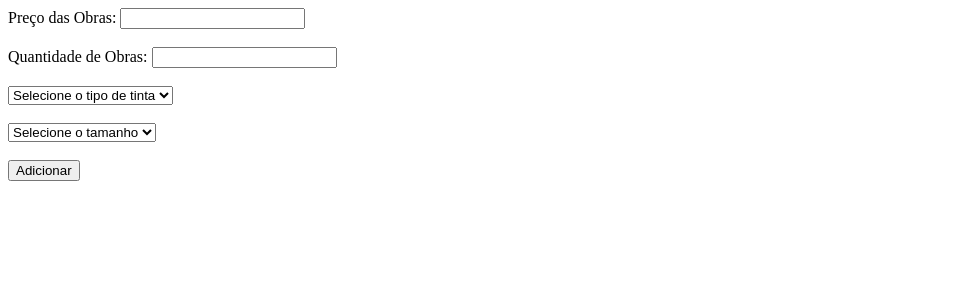
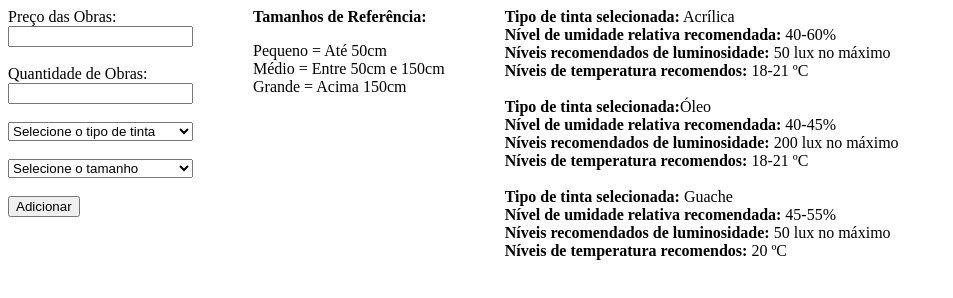
Before and after one commit to matheusmarquesls/infinityArt, a plain HTML site: page Logica/logica.html in a window 1280 px wide. Shown: the whole page, without its empty margins (0-953 px from the left). Drawn offline with Linux system fonts and the light colour scheme.

Commit message:
Adicionando Versão quase que pronta VS4

```diff
--- a/Logica/logica.html
+++ b/Logica/logica.html
@@ -1,5 +1,6 @@
 <!DOCTYPE html>
 <html lang="en">
+
 <head>
     <meta charset="UTF-8">
     <meta name="viewport" content="width=device-width, initial-scale=1.0">
@@ -8,9 +9,13 @@
 
 <body>
 
-    Preço das Obras: <input type="number" id="input_precoObras"> <br><br>
+    <div id="div_calculadora" style="display: flex; flex-direction: row; gap: 60px;">
 
-    Quantidade de Obras: <input type="number" id="input_qtd_obras"> <br><br>
+        <div id="div_componentes" style="display: flex; flex-direction: column;">
+
+            Preço das Obras: <input type="number" id="input_precoObras"> <br>
+
+            Quantidade de Obras: <input type="number" id="input_qtd_obras"> <br>
 
             <select id="select_tipo_tinta">
 
@@ -19,7 +24,7 @@
                 <option value="guache"> Guache </option>
                 <option value="oleo"> Óleo</option>
 
-    </select> <br> <br>
+            </select> <br>
 
             <select id="select_tam_obra">
 
@@ -28,19 +33,61 @@
                 <option value="medio"> Médio </option>
                 <option value="grande"> Grande </option>
 
-    </select> <br><br>
+            </select> <br>
 
             <div style="display: flex; flex-direction: row; gap: 12px;">
+
                 <button onclick="adicionarObra()"> Adicionar </button>
-
-        <button onclick="calcPrejuizo()"id="botaoCalcular"  style="display: none;">Calcular</button>
+                <button onclick="calcPrejuizo()" id="botaoCalcular" style="display: none;">Calcular</button>
 
             </div>
 
+        </div>
+
+        <div id="div_orientacoes" style="display: flex; flex-direction: column;">
+
+            <b>
+
+                Tamanhos de Referência:
+
+            </b>
+
+            <p>
+
+                Pequeno = Até 50cm <br>
+                Médio = Entre 50cm e 150cm <br>
+                Grande = Acima 150cm <br>
+
+            </p>
+
+        </div>
+
+        <div id="div_recomendado">
+
+            <b>Tipo de tinta selecionada:</b> Acrílica <br>
+            <b>Nível de umidade relativa recomendada:</b> 40-60% <br>
+            <b>Níveis recomendados de luminosidade:</b> 50 lux no máximo <br>
+            <b>Níveis de temperatura recomendos:</b> 18-21 ºC <br><br>
+
+            <b>Tipo de tinta selecionada:</b>Óleo <br>
+            <b>Nível de umidade relativa recomendada:</b> 40-45% <br>
+            <b>Níveis recomendados de luminosidade:</b> 200 lux no máximo <br>
+            <b>Níveis de temperatura recomendos:</b> 18-21 ºC <br><br>
+
+            <b>Tipo de tinta selecionada:</b> Guache <br>
+            <b>Nível de umidade relativa recomendada:</b> 45-55% <br>
+            <b>Níveis recomendados de luminosidade:</b> 50 lux no máximo <br>
+            <b>Níveis de temperatura recomendos:</b> 20 ºC <br>
+
+        </div>
+
+    </div>
 
     <div id="div_resultado"></div>
-    <div id="div_soma"></div>
-    <span style="display:none;" value="0"></span>
+
+    <div id="div_soma">
+    </div>
+
 </body>
 
 </html>
@@ -48,6 +95,7 @@
 <script>
 
 
+    let valorTotal = 0;
     let numero = 0;
 
     function adicionarObra() {
@@ -61,18 +109,17 @@
 
         const tipoTinta = select_tipo_tinta.value;
         const tamObra = select_tam_obra.value;
-        const validacao = tipoTinta == "#" || tamObra == "#" || precoObras <=0 || qtdObras <=0
-        if(validacao){
+
+        const validacao = tipoTinta == "#" || tamObra == "#" || precoObras <= 0 || qtdObras <= 0;
+
+        if (validacao) {
             alert(`ERRO: Insira os valores validos`)
-        }else{
+        } else {
 
             botaoCalcular.style.display = "block";
 
-
             let variacaoTam;
             let variacaoTinta;
-
-
 
             if (tamObra == "pequeno") {
                 variacaoTam = `Pequeno`
@@ -89,7 +136,6 @@
             } else {
                 variacaoTinta = `Óleo`
             }
-
 
             // Criando variáveis numéricas relacionadas a diferentes tintas e tamanho
 
@@ -115,7 +161,7 @@
                 adicionalTamanhoMedio = (precoUnitarioObras * 0.035) + 14000;
             }
             if (tamObra == "grande") {
-            adicionalTamanhoGrande = (precoUnitarioObras * 0.05) + 20000;
+                adicionalTamanhoGrande = (precoUnitarioObras * 0.06) + 20000;
             }
             // Adicional do preco das tintas sobre o valor total da obra
 
@@ -128,8 +174,6 @@
             if (tipoTinta == "oleo") {
                 adicionalTintaOleo = precoUnitarioObras * 0.02;
             }
-
-
 
             // Multiplicando valores para ter uma média em geral por quantidade de obra com aquele tamanho
 
@@ -146,32 +190,26 @@
             const preco = precoObras / qtdObras;
             const posRestauracao = precoObras * 0.25
 
-         if(numero != 1){
-            precoMedioComRestauracao = precoMedioComRestauracao + precoMedioComRestauracao;
-         }
+            valorTotal = valorTotal + precoMedioComRestauracao;
 
-         const economiaEmRestauracao = precoMedioComRestauracao.toLocaleString('pt-BR', {style: 'currency', currency: 'BRL'});
+            const economiaEmRestauracao = valorTotal.toLocaleString('pt-BR', { style: 'currency', currency: 'BRL' });
 
-            const precoObrasFormatadas = precoObras.toLocaleString('pt-BR', {style: 'currency',currency:'BRL'});
+            const precoObrasFormatadas = precoObras.toLocaleString('pt-BR', { style: 'currency', currency: 'BRL' });
             numero++;
 
             div_resultado.innerHTML += `<br> ${numero} <br> Preço: ${precoObrasFormatadas} <br> Quantidade: ${qtdObras} <br> Tinta: ${variacaoTinta} <br> Tamanho: ${variacaoTam} <br>`
 
-            div_soma.innerHTML = precoMedioComRestauracao;
+            div_soma.innerHTML = `<br> ${economiaEmRestauracao}`;
 
             select_tipo_tinta.value = `#`;
             select_tam_obra.value = `#`;
             input_qtd_obras.value = ``;
             input_precoObras.value = ``;
 
-
         }
     }
 
     function calcPrejuizo() {
-
-
-
     }
 
 
```
Lines whose indentation alone changed are shown as unchanged.
